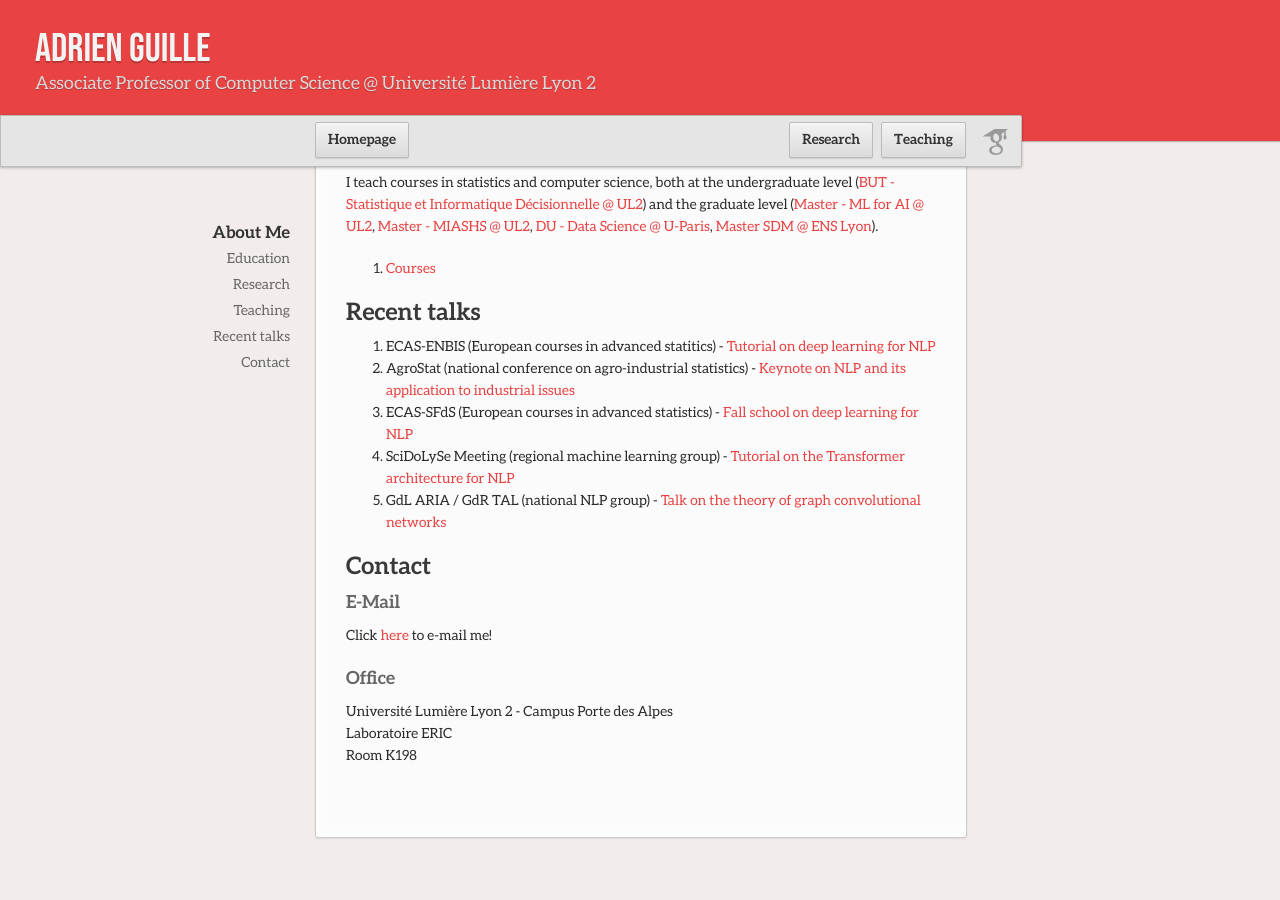
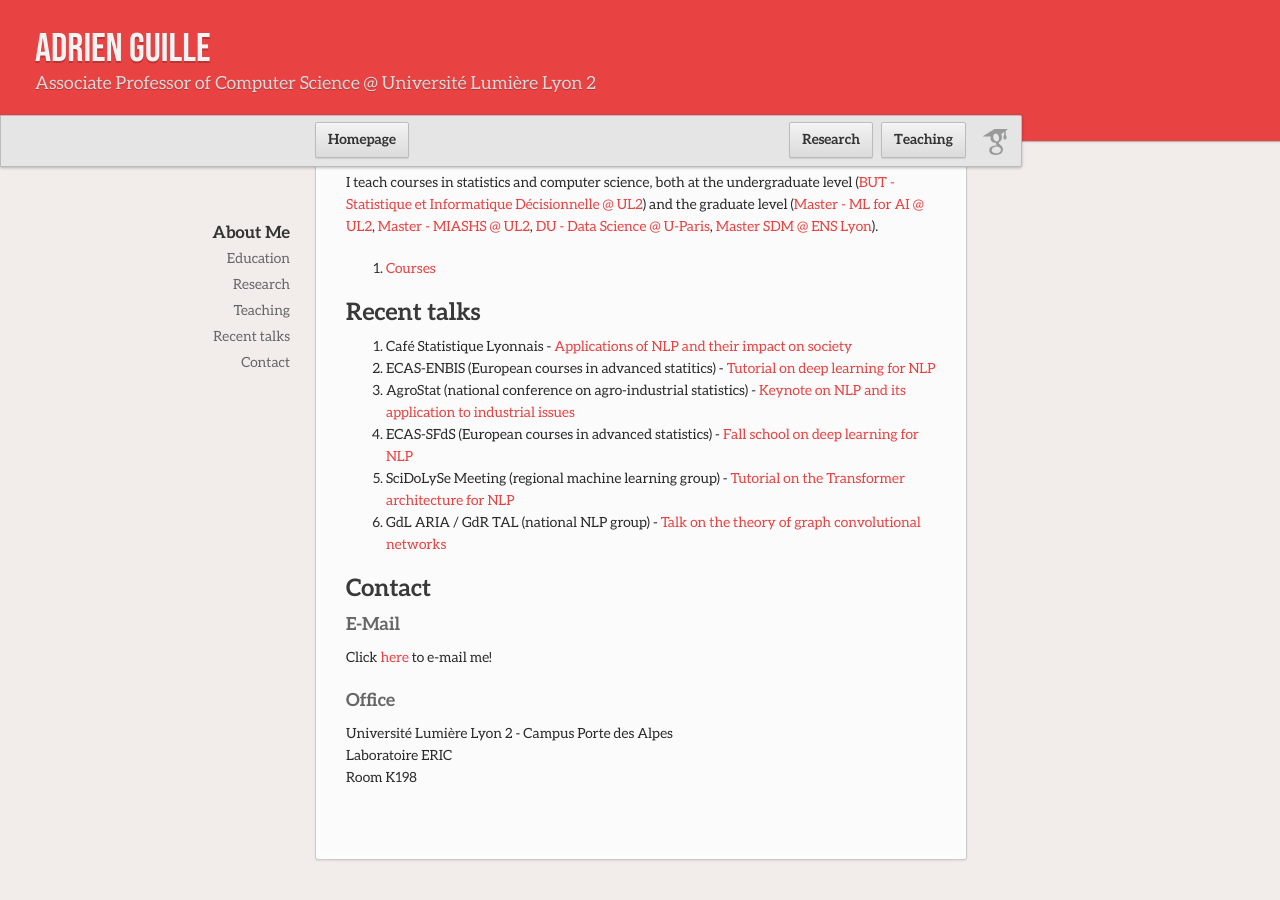
Before and after one commit to AdrienGuille/adrienguille.github.io, a Jekyll site: the page built from index.md, in a window 1280 px wide and 900 px high, scrolled down 651 px. Built offline with Jekyll 4.4.1, drawn with Linux system fonts in a browser that asks for light colours; our own code applies the rules of GitHub Pages for plain Markdown files; before the commit the page ends 1529 px from its top, so only the background shows below that.

Commit message:
Update index.md

```diff
--- a/index.md
+++ b/index.md
@@ -20,6 +20,7 @@ I teach courses in statistics and computer science, both at the undergraduate le
 
 ## Recent talks
 
+- Café Statistique Lyonnais - [Applications of NLP and their impact on society](http://cafestatistiquelyonnais.blogspot.com/2017/10/saison-20172018-prochain-cafe-stat-lyon.html)
 - ECAS-ENBIS (European courses in advanced statitics) - [Tutorial on deep learning for NLP](https://conferences.enbis.org/event/23/)
 - AgroStat (national conference on agro-industrial statistics) - [Keynote on NLP and its application to industrial issues](https://drive.google.com/file/d/1KeAyvpEZ_KwCngF_3zmjQXDxeR3jJR0E/view)
 - ECAS-SFdS (European courses in advanced statistics) - [Fall school on deep learning for NLP](https://www.sfds.asso.fr/fr/ecas/632-home/)
```
